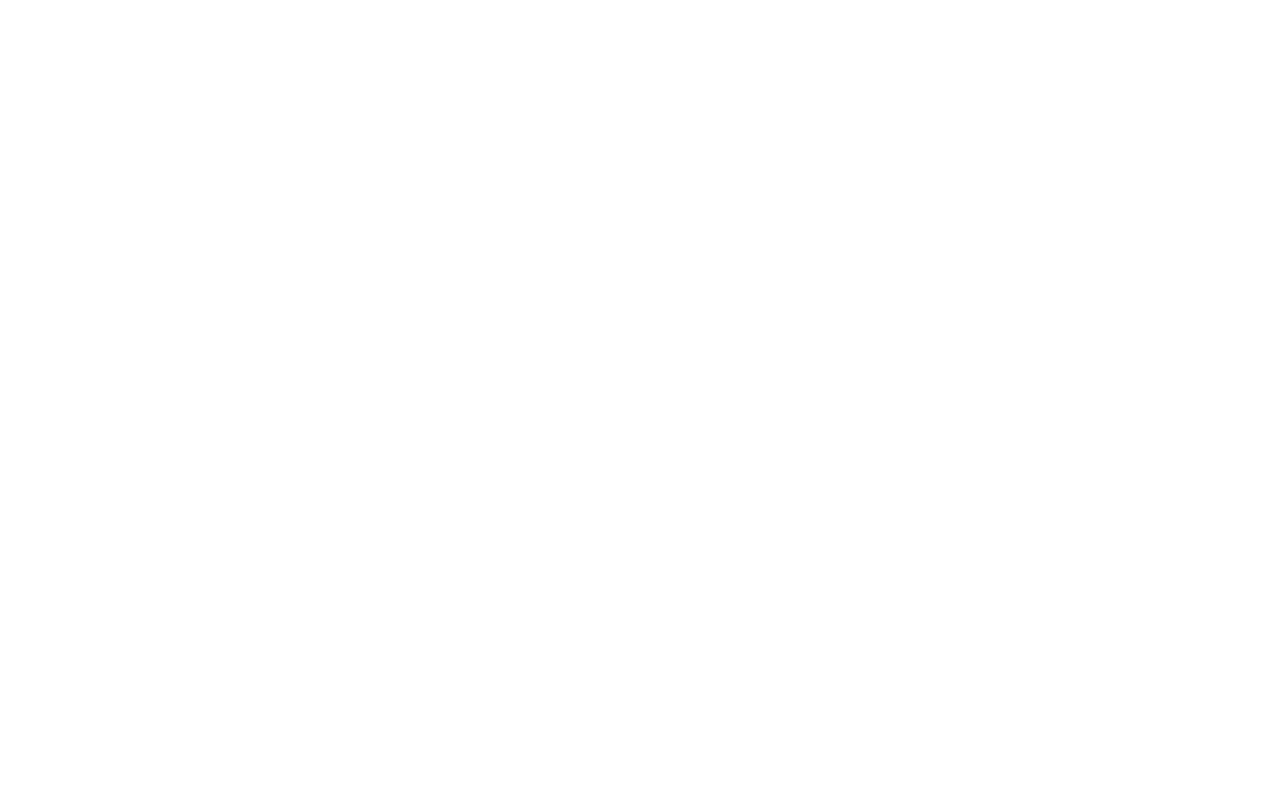
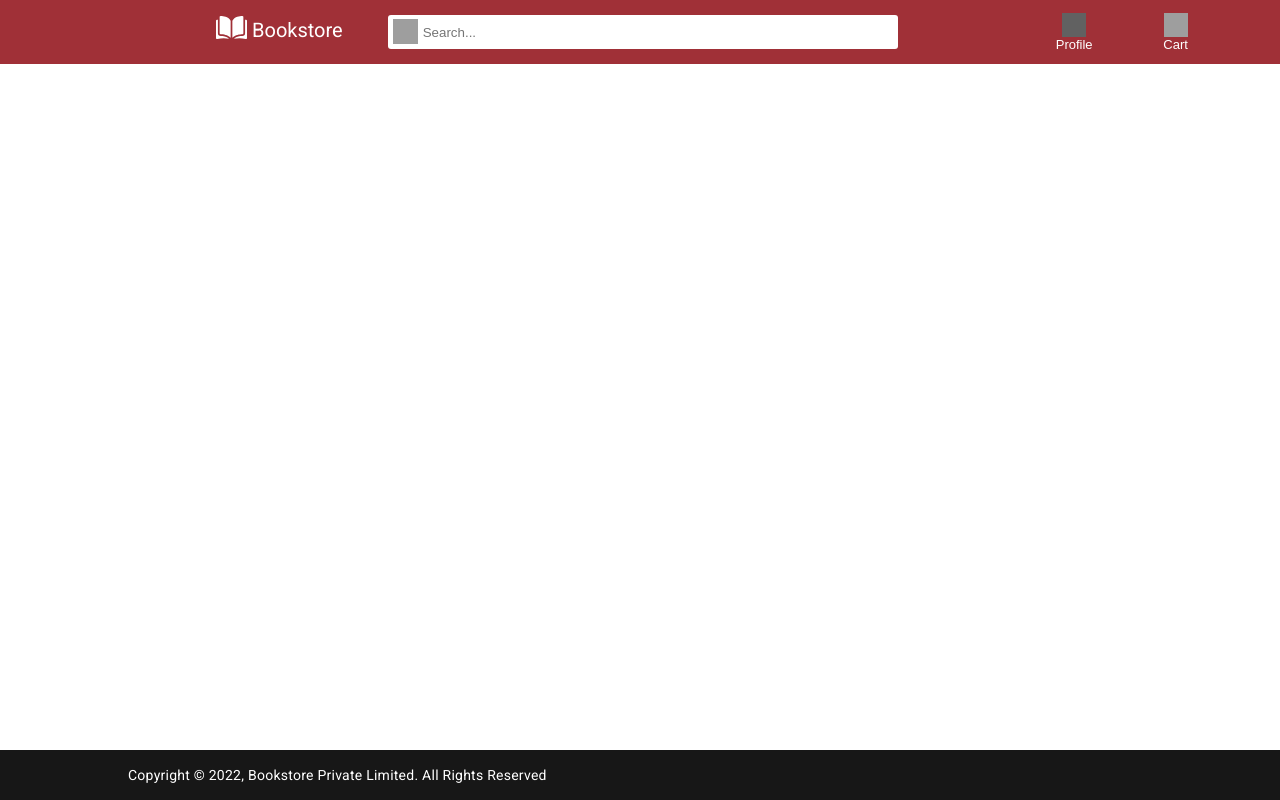
Before and after one commit to ShivaniPatid/BookStore_Frontend, an Angular app in the folder BookStore/: page /dashboard in a window 1280 px wide. Before the commit this address led to /. Built offline with nearby package versions, Linux system fonts and the light colour scheme; grey boxes are pictures that could not be loaded.

Commit message:
create dashboard

```diff
--- a/BookStore/src/app/app-routing.module.ts
+++ b/BookStore/src/app/app-routing.module.ts
@@ -1,6 +1,7 @@
 import { NgModule } from '@angular/core';
 import { RouterModule, Routes } from '@angular/router';
 import { ForgetPasswordComponent } from './components/forget-password/forget-password.component';
+import { HomeComponent } from './components/home/home.component';
 import { ResetPasswordComponent } from './components/reset-password/reset-password.component';
 import { SigninComponent } from './components/signin/signin.component';
 import { SignupComponent } from './components/signup/signup.component';
@@ -10,7 +11,8 @@ const routes: Routes = [
   {path : 'signup', component : SignupComponent},
   {path : 'signin', component : SigninComponent},
   {path : 'forgetPassword', component : ForgetPasswordComponent},
-  {path : 'resetPassword', component : ResetPasswordComponent}
+  {path : 'resetPassword', component : ResetPasswordComponent},
+  {path : 'dashboard', component : HomeComponent}
 ];
 
 @NgModule({
--- /dev/null
+++ b/BookStore/src/app/components/home/home.component.html
@@ -0,0 +1,64 @@
+<div class="container">
+    <mat-toolbar class="color" fxLayoutAlign="space-between center">
+        <div class="header" fxLayout="row" fxLayoutAlign="start center">
+            <div class="logo">
+                <img src="../../../assets/education.svg">
+            </div>
+            <div class="logo-name">
+                <span class="text">Bookstore</span>
+            </div>
+
+            <div class="search">
+                <img src="../../../assets/search_FILL0_wght400_GRAD0_opsz48.svg" style="height: 25px; width: 25px; margin-top: 2px;">
+                <input class="search-input" type="text" placeholder="Search...">
+            </div>
+
+            <div class="profile-cart" fxLayout="row">
+                <button class="icons" mat-flat-button>
+                    <div fxLayout="column" fxLayoutAlign="center center"
+                        [matMenuTriggerFor]="fullName==(''||undefined)? profile : profile">
+                        <img src="../../../assets/person_FILL0_wght400_GRAD0_opsz48.svg" style="margin: 0px 5px; filter: invert(100%);"
+                            width="24px" height="24px" >
+                        <span fxLayoutAlign="center center">{{fullName == (''||null||undefined) ? "Profile" :
+                            fullName}}</span>
+                    </div>
+                    <mat-menu #profile="matMenu">
+                        <span class="profile"><b>Hello {{fullName}},</b></span>
+                        <div class="profile-g"><img src="../../../assets/person_FILL0_wght400_GRAD0_opsz48.svg"
+                                width="20px" height="20px"><span>Profile</span></div>
+                        <div class="profile-g"><img src="../../../assets/shopping_bag_FILL0_wght400_GRAD0_opsz48.svg"
+                                width="18px" height="18px"><span>My Orders</span></div>
+                        <div class="profile-g"><img src="../../../assets/favorite_FILL0_wght400_GRAD0_opsz48.svg"
+                                width="20px" height="20px"><span>My Wishlist</span></div>
+                        <button class="logout" mat-stroked-button color="warn" (click)="logout()">Logout</button>
+                    </mat-menu>
+                    <mat-menu #noprofile="matMenu">
+                        <span class="profile"><b>Welcome</b></span>
+                        <div class="profile-g"><span>To acsess account and manage orders</span></div>
+                        <button class="login" mat-stroked-button color="warn" routerLink="/signin">LOGIN/SIGNUP</button>
+                        <hr class="profile-g">
+                        <div class="profile-g"><img src="../../../assets/shopping_bag_FILL0_wght400_GRAD0_opsz48.svg"
+                                width="18px" height="18px"><span>My Orders</span></div>
+                        <div class="profile-g"><img src="../../../assets/favorite_FILL0_wght400_GRAD0_opsz48.svg"
+                                width="20px" height="20px"><span>My Wishlist</span></div>
+                    </mat-menu>
+                </button>
+
+                <button class="icons" mat-flat-button>
+                    <div fxLayout="column" fxLayoutAlign="center center" style="padding-left: 50px;">
+                        <img src="../../../assets/supermarket.svg" style="margin: 0px 5px; " width="24px" height="24px">
+                        <span fxLayoutAlign="center center">Cart</span>
+                    </div>
+                </button>
+            </div>
+        </div>
+    </mat-toolbar>
+
+    <div style=" margin: 10px;">
+        <router-outlet></router-outlet>
+    </div>
+
+    <footer>
+        <span>Copyright © 2022, Bookstore Private Limited. All Rights Reserved</span>
+    </footer>
+</div>
--- /dev/null
+++ b/BookStore/src/app/components/home/home.component.scss
@@ -0,0 +1,133 @@
+.container {
+    display: flex;
+    flex-direction: column;
+    height: 100%;
+}
+
+.color {
+    background-color: #A03037;
+}
+
+.header {
+    background-color: #A03037;
+    height: 60px;
+    width: 100%;
+}
+
+.logo {
+    margin-left: 200px;
+    cursor: pointer;
+}
+
+.logo-name {
+    padding-bottom: 5px;
+}
+
+.text {
+    text-align: left;
+    font: normal normal normal 20px/26px Roboto;
+    letter-spacing: 0px;
+    color: #FFFFFF;
+    padding-left: 5px;
+    padding-top: -5px;
+    cursor: pointer;
+}
+
+
+.search {
+    width: 500px;
+    border: 0px solid black;
+    height: 30px;
+    background-color: white;
+    margin-left: 45px;
+    border-radius: 3px;
+    display: flex;
+    align-content: center;
+    padding: 2px 5px;
+}
+
+.search-input {
+    border: none;
+    padding-left: 5px;
+    outline: none;
+    width: 100%;
+}
+
+
+input.mat-input-element {
+    margin-bottom: 8px;
+}
+
+.icons {
+    font-size: small;
+    color: white;
+    margin: 2px;
+    display: flex;
+    justify-content: center;
+    background-color: #A03037;
+    border: none;
+
+}
+
+.icons img {
+    margin-bottom: -5px;
+}
+
+button {
+    background-color: #A03037;
+    border: none;
+    color: white;
+}
+
+.mat-flat-button {
+    line-height: 25px;
+}
+
+footer {
+    display: flex;
+    align-items: center;
+    background: #171717 0% 0% no-repeat padding-box;
+    color: white;
+    // height: 50px;
+    padding: 0% 10%;
+    padding-top: 15px;
+    padding-bottom: 15px;
+    margin-top: auto;
+}
+
+.profile {
+    margin: 10px 10px;
+}
+
+.profile-g {
+    color: #878787;
+    margin: 10px 10px;
+    display: flex;
+    flex-direction: row;
+}
+
+.profile-g img {
+    margin: 0px 3px;
+}
+
+.login {
+    padding: 0px 36px;
+    margin: 5px 10px;
+    height: 30px;
+    border: 1px solid #A03037;
+    color: #A03037;
+    background-color: transparent;
+}
+
+.profile-cart {
+    padding-left: 150px;
+}
+
+.logout {
+    padding: 0px 36px;
+    margin: 5px 10px;
+    height: 30px;
+    border: 1px solid #A03037;
+    color: #A03037;
+    background-color: transparent;
+}
--- /dev/null
+++ b/BookStore/src/app/components/home/home.component.ts
@@ -0,0 +1,24 @@
+import { Component,OnInit } from '@angular/core';
+import { Router } from '@angular/router';
+@Component({
+  selector: 'app-home',
+  templateUrl: './home.component.html',
+  styleUrls: ['./home.component.scss']
+})
+export class HomeComponent implements OnInit {
+
+
+  fullName: any='';
+
+  constructor(private route:Router) { }
+
+  ngOnInit(): void {
+    this.fullName = localStorage.getItem('FullName');
+  }
+
+  logout()
+  {
+    localStorage.removeItem('token');
+    this.route.navigateByUrl("/signin")
+  }
+}
```
Also changed, not shown: BookStore/src/app/app.module.ts (+6 -2 lines), 1 other file (tests, documents, lock files or other folders).
